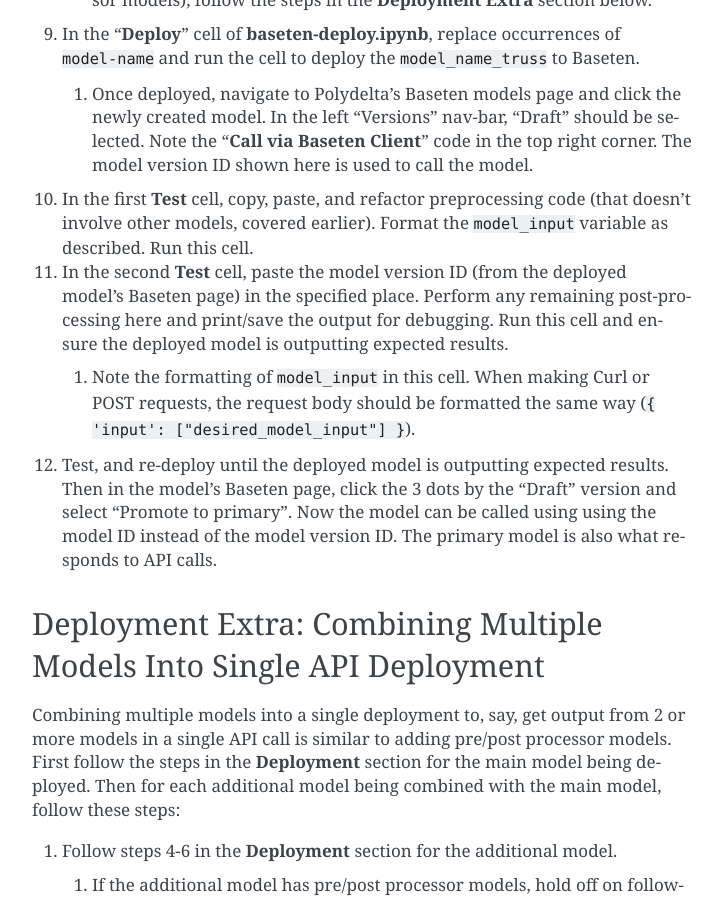
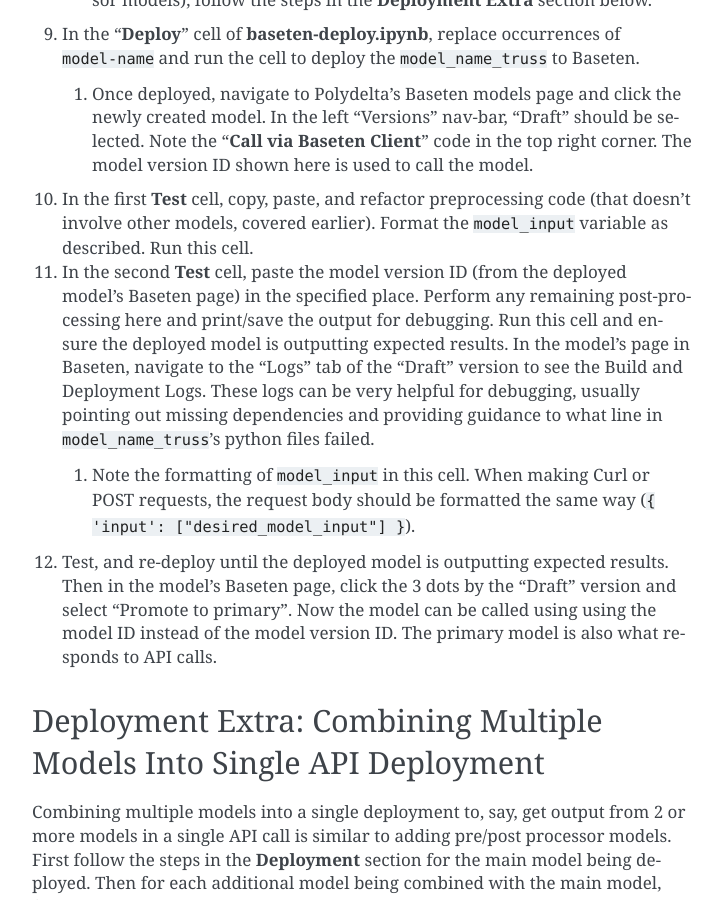
Before and after one commit to eayumba/baseten-deploy-demo, a Sphinx documentation site: the page built from docs/source/README.md, in a window 1280 px wide and 900 px high, scrolled down 2043 px. Shown: the whole window, without its empty margins (388-1110 px from the left). Built offline with Sphinx 7.4.7, drawn with Linux system fonts in a browser that asks for light colours.

Commit message:
Update README.md

```diff
--- a/docs/source/README.md
+++ b/docs/source/README.md
@@ -40,7 +40,7 @@
 9. In the “**Deploy**” cell of **baseten-deploy.ipynb**, replace occurrences of `model-name` and run the cell to deploy the `model_name_truss` to Baseten.
     1. Once deployed, navigate to Polydelta’s Baseten models page and click the newly created model. In the left "Versions" nav-bar, "Draft" should be selected. Note the “**Call via Baseten Client**” code in the top right corner. The model version ID shown here is used to call the model.
 10. In the first **Test** cell, copy, paste, and refactor preprocessing code (that doesn’t involve other models, covered earlier). Format the `model_input` variable as described. Run this cell.
-11. In the second **Test** cell, paste the model version ID (from the deployed model’s Baseten page) in the specified place. Perform any remaining post-processing here and print/save the output for debugging. Run this cell and ensure the deployed model is outputting expected results.
+11. In the second **Test** cell, paste the model version ID (from the deployed model’s Baseten page) in the specified place. Perform any remaining post-processing here and print/save the output for debugging. Run this cell and ensure the deployed model is outputting expected results. In the model's page in Baseten, navigate to the "Logs" tab of the "Draft" version to see the Build and Deployment Logs. These logs can be very helpful for debugging, usually pointing out missing dependencies and providing guidance to what line in `model_name_truss`'s python files failed.
     1. Note the formatting of `model_input` in this cell. When making Curl or POST requests, the request body should be formatted the same way (`{ 'input': ["desired_model_input"] }`).
 12. Test, and re-deploy until the deployed model is outputting expected results. Then in the model's Baseten page, click the 3 dots by the "Draft" version and select "Promote to primary". Now the model can be called using using the model ID instead of the model version ID. The primary model is also what responds to API calls.
 
```
